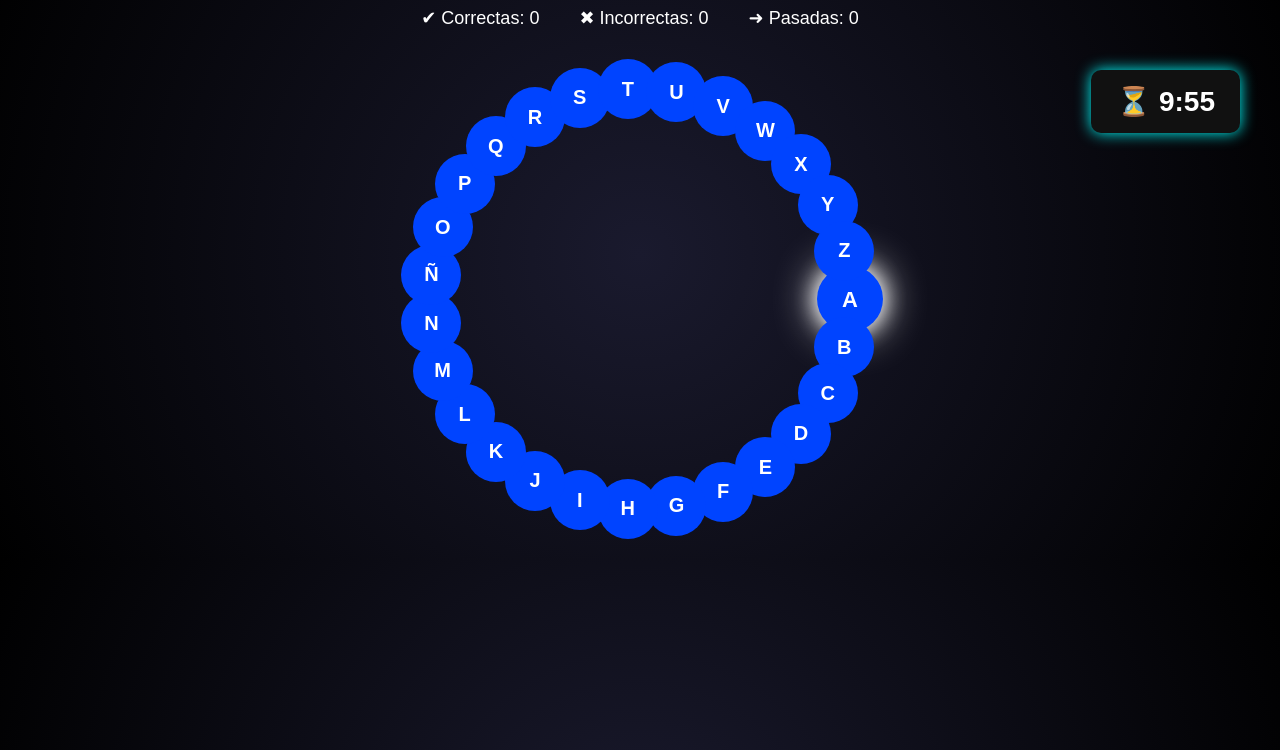
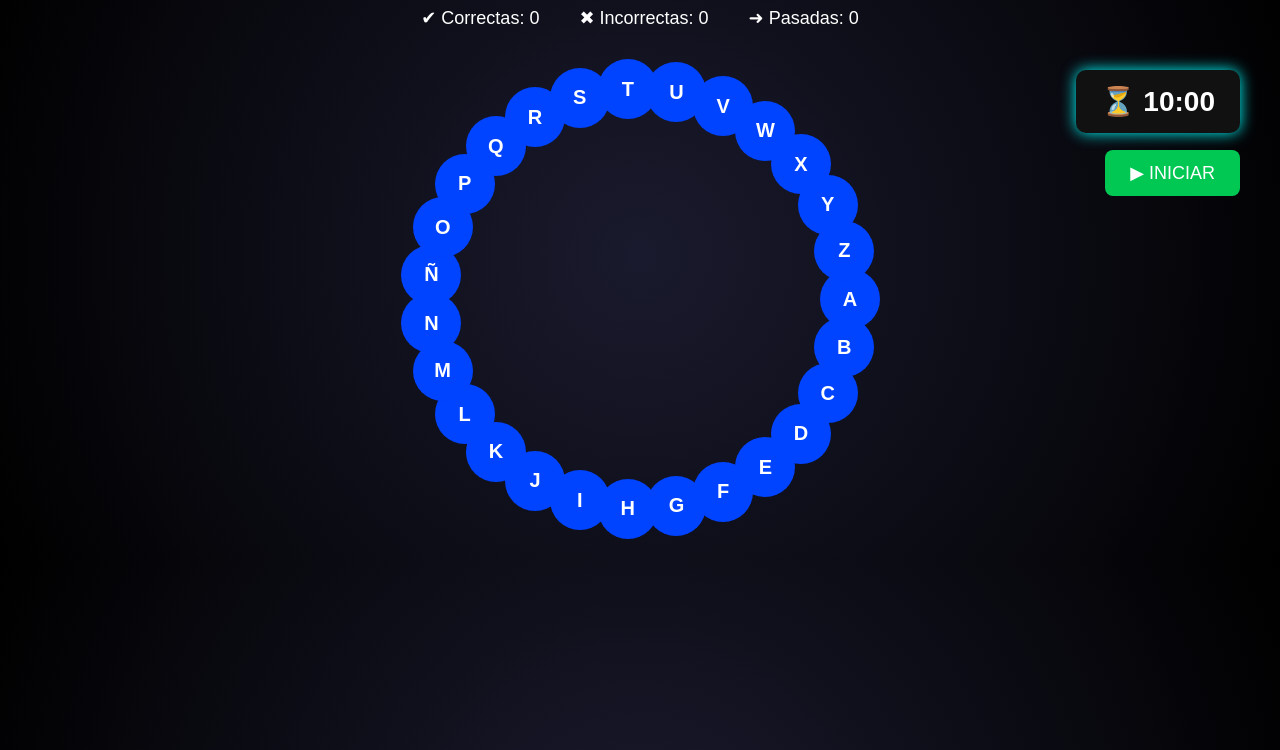
Before and after one commit to Federico-Becker/rosco, a plain HTML site: page index.html in a window 1280 px wide. Shown: the part 50-800 px from the top of the page. Drawn offline with Linux system fonts and the light colour scheme.

Commit message:
boton de inicio

```diff
--- a/index.html
+++ b/index.html
@@ -37,6 +37,24 @@ h1{
     padding:15px 25px;
     border-radius:10px;
     box-shadow:0 0 15px #00ffff;
+}
+
+#startBtn{
+    position:absolute;
+    right:40px;
+    top:200px;
+    padding:12px 25px;
+    font-size:18px;
+    border:none;
+    border-radius:8px;
+    background:#00c853;
+    color:white;
+    cursor:pointer;
+    transition:0.3s;
+}
+
+#startBtn:hover{
+    transform:scale(1.1);
 }
 
 #rosco{
@@ -88,9 +106,9 @@ h1{
 </div>
 
 <div id="timer">⏳ 10:00</div>
+<button id="startBtn">▶ INICIAR</button>
 
 <div id="rosco"></div>
-
 <div id="final"></div>
 
 <script>
@@ -101,6 +119,7 @@ const badSpan = document.getElementById("bad");
 const passSpan = document.getElementById("pass");
 const finalDiv = document.getElementById("final");
 const timerDiv = document.getElementById("timer");
+const startBtn = document.getElementById("startBtn");
 
 let estados = new Array(letras.length).fill("pendiente");
 let actual = 0;
@@ -109,7 +128,8 @@ let incorrectas = 0;
 let pasadas = 0;
 let tiempo = 600;
 let juegoTerminado = false;
-let intervalo;
+let juegoIniciado = false;
+let intervalo = null;
 
 const radio = 210;
 const centro = 260;
@@ -174,6 +194,13 @@ function actualizarTimer(){
     timerDiv.textContent = `⏳ ${min}:${seg<10?"0":""}${seg}`;
 }
 
+startBtn.addEventListener("click", function(){
+    if(juegoIniciado) return;
+
+    juegoIniciado = true;
+    startBtn.disabled = true;
+    startBtn.style.background = "#555";
+
     intervalo = setInterval(()=>{
         if(juegoTerminado) return;
         tiempo--;
@@ -183,16 +210,19 @@ intervalo = setInterval(()=>{
         }
     },1000);
 
+    actualizarActiva();
+});
+
 actualizarTimer();
-actualizarActiva();
 
 document.addEventListener("keydown", function(e){
+
     if(e.key.toLowerCase()==="r"){
         location.reload();
         return;
     }
 
-    if(juegoTerminado) return;
+    if(!juegoIniciado || juegoTerminado) return;
 
     let letrasDiv = document.querySelectorAll(".letra");
     let key = e.key.toLowerCase();
```
Lines whose indentation alone changed are shown as unchanged.
